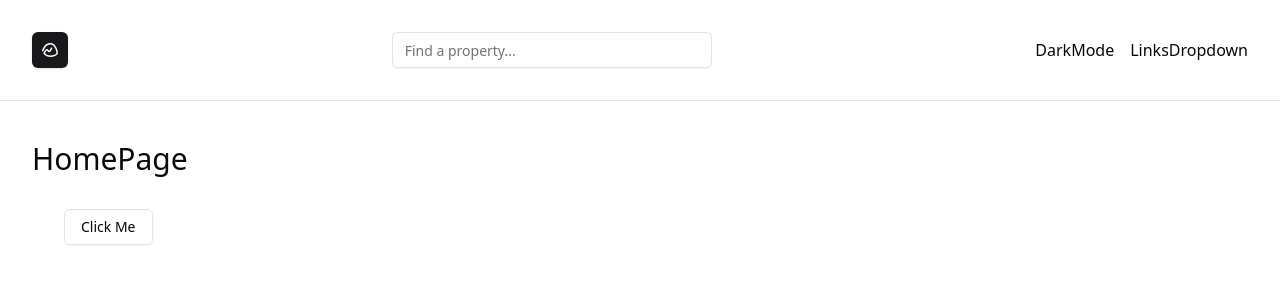
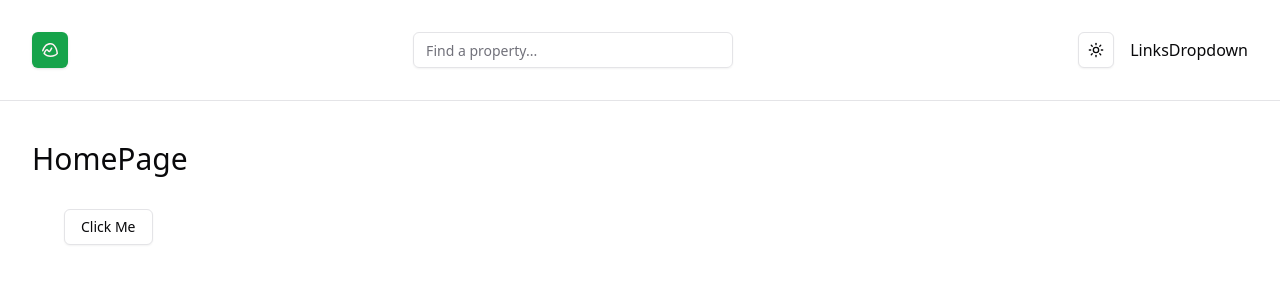
Before and after one commit to Bharatpanwar4/calm-stay, a Next.js app: page / in a window 1280 px wide. Shown: the top 300 px of the page. Built offline with nearby package versions, Linux system fonts and the light colour scheme.

Commit message:
added darkmode functionality

```diff
--- a/app/globals.css
+++ b/app/globals.css
@@ -8,6 +8,7 @@
   }
 }
 
+
 @layer base {
   :root {
     --background: 0 0% 100%;
@@ -16,8 +17,8 @@
     --card-foreground: 240 10% 3.9%;
     --popover: 0 0% 100%;
     --popover-foreground: 240 10% 3.9%;
-    --primary: 240 5.9% 10%;
-    --primary-foreground: 0 0% 98%;
+    --primary: 142.1 76.2% 36.3%;
+    --primary-foreground: 355.7 100% 97.3%;
     --secondary: 240 4.8% 95.9%;
     --secondary-foreground: 240 5.9% 10%;
     --muted: 240 4.8% 95.9%;
@@ -28,39 +29,43 @@
     --destructive-foreground: 0 0% 98%;
     --border: 240 5.9% 90%;
     --input: 240 5.9% 90%;
-    --ring: 240 10% 3.9%;
+    --ring: 142.1 76.2% 36.3%;
+    --radius: 0.5rem;
     --chart-1: 12 76% 61%;
     --chart-2: 173 58% 39%;
     --chart-3: 197 37% 24%;
     --chart-4: 43 74% 66%;
     --chart-5: 27 87% 67%;
-    --radius: 0.5rem}
+  }
+
   .dark {
-    --background: 240 10% 3.9%;
-    --foreground: 0 0% 98%;
-    --card: 240 10% 3.9%;
-    --card-foreground: 0 0% 98%;
-    --popover: 240 10% 3.9%;
-    --popover-foreground: 0 0% 98%;
-    --primary: 0 0% 98%;
-    --primary-foreground: 240 5.9% 10%;
+    --background: 20 14.3% 4.1%;
+    --foreground: 0 0% 95%;
+    --card: 24 9.8% 10%;
+    --card-foreground: 0 0% 95%;
+    --popover: 0 0% 9%;
+    --popover-foreground: 0 0% 95%;
+    --primary: 142.1 70.6% 45.3%;
+    --primary-foreground: 144.9 80.4% 10%;
     --secondary: 240 3.7% 15.9%;
     --secondary-foreground: 0 0% 98%;
-    --muted: 240 3.7% 15.9%;
+    --muted: 0 0% 15%;
     --muted-foreground: 240 5% 64.9%;
-    --accent: 240 3.7% 15.9%;
+    --accent: 12 6.5% 15.1%;
     --accent-foreground: 0 0% 98%;
     --destructive: 0 62.8% 30.6%;
-    --destructive-foreground: 0 0% 98%;
+    --destructive-foreground: 0 85.7% 97.3%;
     --border: 240 3.7% 15.9%;
     --input: 240 3.7% 15.9%;
-    --ring: 240 4.9% 83.9%;
+    --ring: 142.4 71.8% 29.2%;
     --chart-1: 220 70% 50%;
     --chart-2: 160 60% 45%;
     --chart-3: 30 80% 55%;
     --chart-4: 280 65% 60%;
-    --chart-5: 340 75% 55%}
+    --chart-5: 340 75% 55%;
+  }
 }
+
 @layer base {
   * {
     @apply border-border;
--- a/app/layout.tsx
+++ b/app/layout.tsx
@@ -2,6 +2,7 @@ import type { Metadata } from "next";
 import localFont from "next/font/local";
 import "./globals.css";
 import Navbar from "@/src/common/navbar";
+import Providers from "./providers";
 
 const geistSans = localFont({
   src: "./fonts/GeistVF.woff",
@@ -14,7 +15,6 @@ const geistMono = localFont({
   weight: "100 900",
 });
 
-
 export const metadata: Metadata = {
   title: "CalmStay",
   description: "Feel at Home, away from home.",
@@ -26,17 +26,15 @@ export default function RootLayout({
   children: React.ReactNode;
 }>) {
   return (
-    <html lang="en">
+    <html lang="en" suppressHydrationWarning>
       <body
         className={`${geistSans.variable} ${geistMono.variable} antialiased`}
       >
-<Navbar/>
-<main className="container py-10">
+        <Providers>
+        <Navbar />
 
-{children}
-
-</main>
-
+          <main className="container py-10">{children}</main>
+        </Providers>
       </body>
     </html>
   );
--- /dev/null
+++ b/app/providers.tsx
@@ -0,0 +1,20 @@
+"use client";
+
+import { ThemeProvider } from "@/src/common/themeProvider/themeProvider";
+
+const Providers = ({ children }: { children: React.ReactNode }) => {
+  return (
+    <>
+      <ThemeProvider
+        attribute={"class"}
+        defaultTheme={"system"}
+        enableSystem
+        disableTransitionOnChange
+      >
+        {children}
+      </ThemeProvider>
+    </>
+  );
+};
+
+export default Providers;
--- a/package.json
+++ b/package.json
@@ -23,6 +23,7 @@
     "date-fns": "^4.1.0",
     "lucide-react": "^0.456.0",
     "next": "^14",
+    "next-themes": "^0.4.3",
     "react": "^18.3.1",
     "react-day-picker": "8.10.1",
     "react-dom": "^18.3.1",
--- a/src/common/navbar/component/DarkMode.tsx
+++ b/src/common/navbar/component/DarkMode.tsx
@@ -1,8 +1,52 @@
 
-const DarkMode = () => {
+// const DarkMode = () => {
+//   return (
+//     <div>DarkMode</div>
+//   )
+// }
+
+// export default DarkMode
+
+
+
+
+"use client"
+
+import * as React from "react"
+import { Moon, Sun } from "lucide-react"
+import { useTheme } from "next-themes"
+
+import { Button } from "@/components/ui/button"
+import {
+  DropdownMenu,
+  DropdownMenuContent,
+  DropdownMenuItem,
+  DropdownMenuTrigger,
+} from "@/components/ui/dropdown-menu"
+
+export default function DarkMode() {
+  const { setTheme } = useTheme()
+
   return (
-    <div>DarkMode</div>
+    <DropdownMenu>
+      <DropdownMenuTrigger asChild>
+        <Button variant="outline" size="icon">
+          <Sun className="h-[1.2rem] w-[1.2rem] rotate-0 scale-100 transition-all dark:-rotate-90 dark:scale-0" />
+          <Moon className="absolute h-[1.2rem] w-[1.2rem] rotate-90 scale-0 transition-all dark:rotate-0 dark:scale-100" />
+          <span className="sr-only">Toggle theme</span>
+        </Button>
+      </DropdownMenuTrigger>
+      <DropdownMenuContent align="end">
+        <DropdownMenuItem onClick={() => setTheme("light")}>
+          Light
+        </DropdownMenuItem>
+        <DropdownMenuItem onClick={() => setTheme("dark")}>
+          Dark
+        </DropdownMenuItem>
+        <DropdownMenuItem onClick={() => setTheme("system")}>
+          System
+        </DropdownMenuItem>
+      </DropdownMenuContent>
+    </DropdownMenu>
   )
 }
-
-export default DarkMode
--- a/src/common/navbar/component/Logo.tsx
+++ b/src/common/navbar/component/Logo.tsx
@@ -9,8 +9,6 @@ const Logo = () => {
     <Button asChild size={'icon'}>
       <Link href={'/'}>
       <SiBasecamp className="w-6 h-6"/>
-
-
       </Link>
     </Button>
   )
--- /dev/null
+++ b/src/common/themeProvider/themeProvider.tsx
@@ -0,0 +1,11 @@
+"use client"
+
+import * as React from "react"
+import { ThemeProvider as NextThemesProvider } from "next-themes"
+
+export function ThemeProvider({
+  children,
+  ...props
+}: React.ComponentProps<typeof NextThemesProvider>) {
+  return <NextThemesProvider {...props}>{children}</NextThemesProvider>
+}
```
Also changed, not shown: 1 other file (tests, documents, lock files or other folders).
